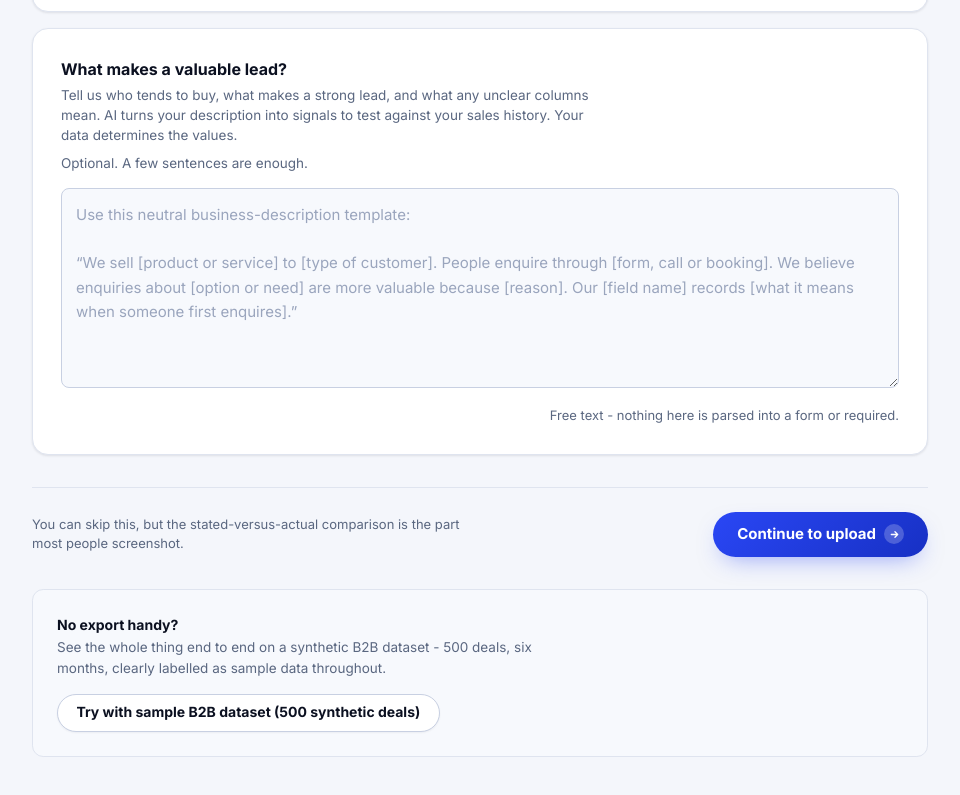
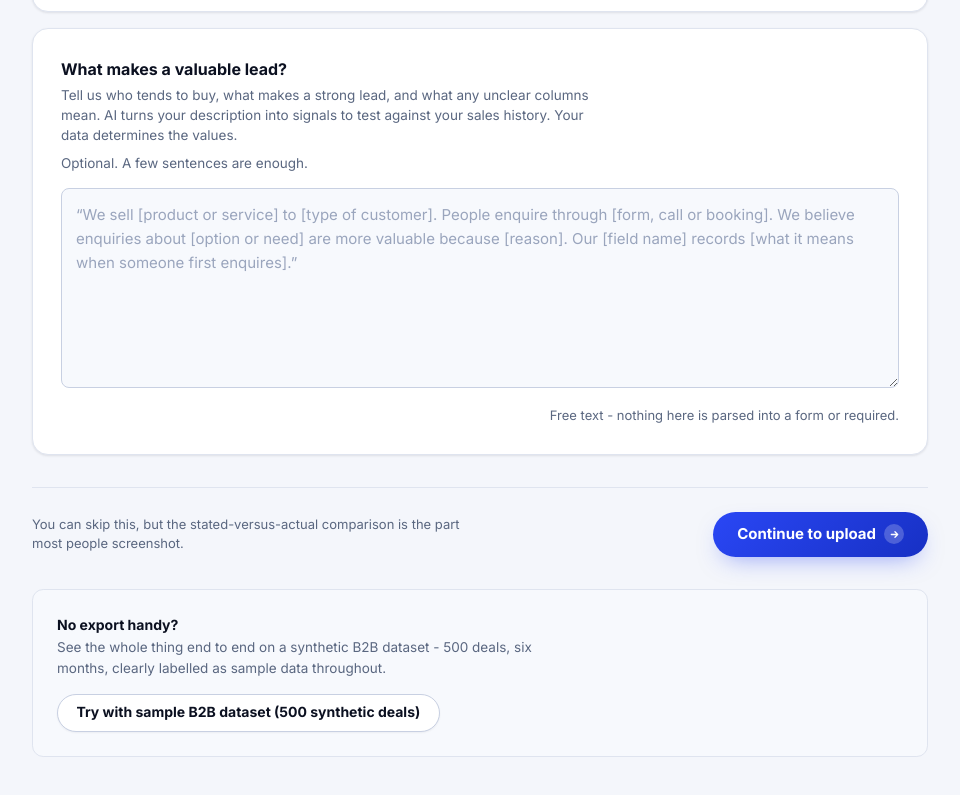
Before and after one commit to alonosz/VBB, a Next.js app: page /diagnostic in a window 1280 px wide. Shown: the part 771-1566 px from the top of the page, without its empty margins (160-1120 px from the left). Built offline with nearby package versions, Linux system fonts and the light colour scheme.

Commit message:
Drop the instruction line from the step-one placeholder
Co-Authored-By: Claude Fable 5.1 <noreply@anthropic.com>
Claude-Session: https://claude.ai/code/session_01WVZ1rVUpurohtxmsT1QBvg

```diff
--- a/src/app/diagnostic/page.tsx
+++ b/src/app/diagnostic/page.tsx
@@ -260,7 +260,6 @@ export default function IntakePage() {
             value={businessContext}
             onChange={(e) => setBusinessContext(e.target.value)}
             placeholder={
-              "Use this neutral business-description template:\n\n" +
               "\u201cWe sell [product or service] to [type of customer]. People enquire through [form, call or booking]. " +
               "We believe enquiries about [option or need] are more valuable because [reason]. " +
               "Our [field name] records [what it means when someone first enquires].\u201d"
```
